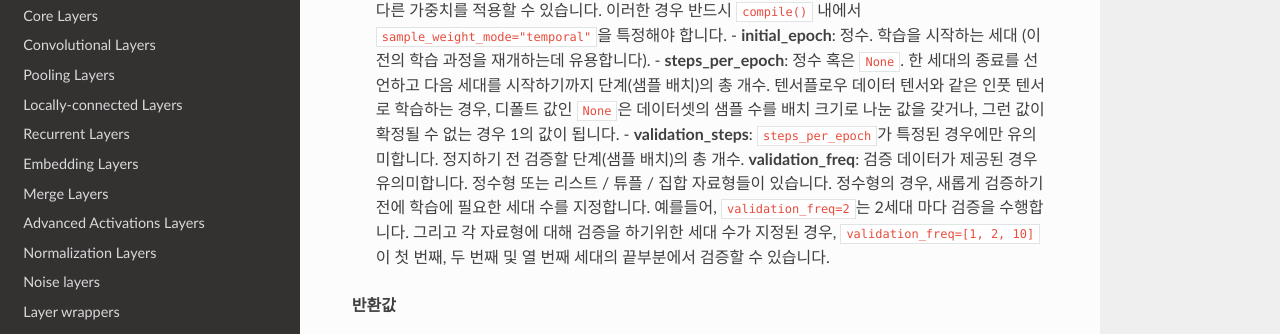
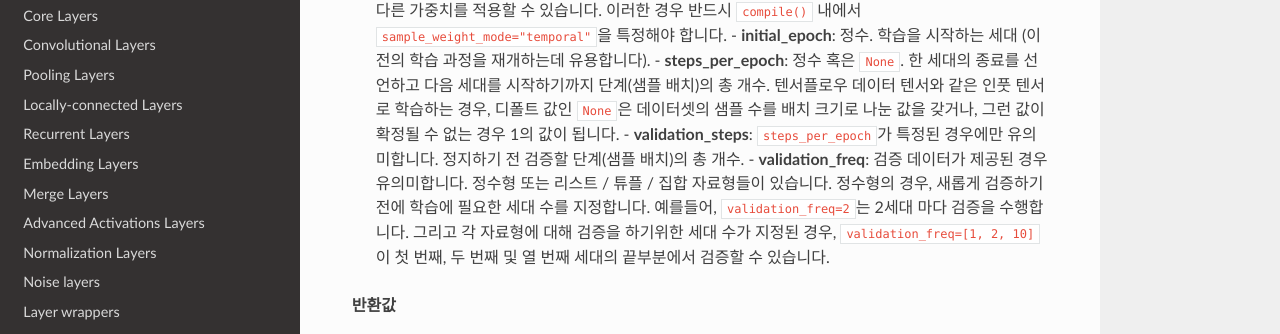
Before and after one commit to keras-team/keras-docs-ko, an MkDocs documentation site: the page built from sources/models/model.md, in a window 1280 px wide and 900 px high, scrolled down 2414 px. Shown: the part 133-467 px from the top of the window. Built offline with MkDocs 1.6.1, drawn with Linux system fonts in a browser that asks for light colours; nearby versions of some CDN libraries.

```diff
--- a/sources/models/model.md
+++ b/sources/models/model.md
@@ -177,7 +177,7 @@ __인수__
 - __validation_steps__: `steps_per_epoch`가 특정된
     경우에만 유의미합니다. 정지하기 전
     검증할 단계(샘플 배치)의 총 개수.
-  __validation_freq__: 검증 데이터가 제공된 경우 유의미합니다.
+- __validation_freq__: 검증 데이터가 제공된 경우 유의미합니다.
     정수형 또는 리스트 / 튜플 / 집합 자료형들이 있습니다.
     정수형의 경우, 새롭게 검증하기 전에 학습에 필요한 세대 수를
     지정합니다. 예를들어, `validation_freq=2`는 2세대 마다
```
